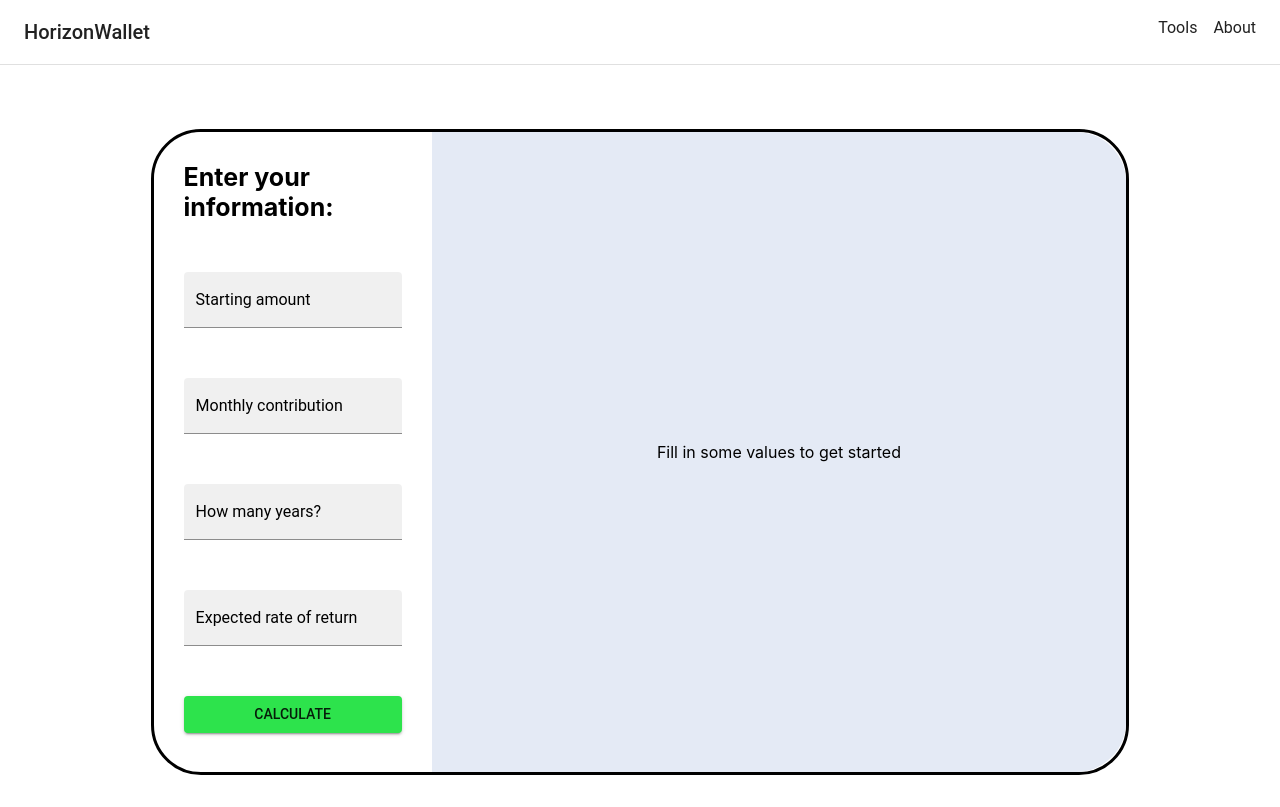
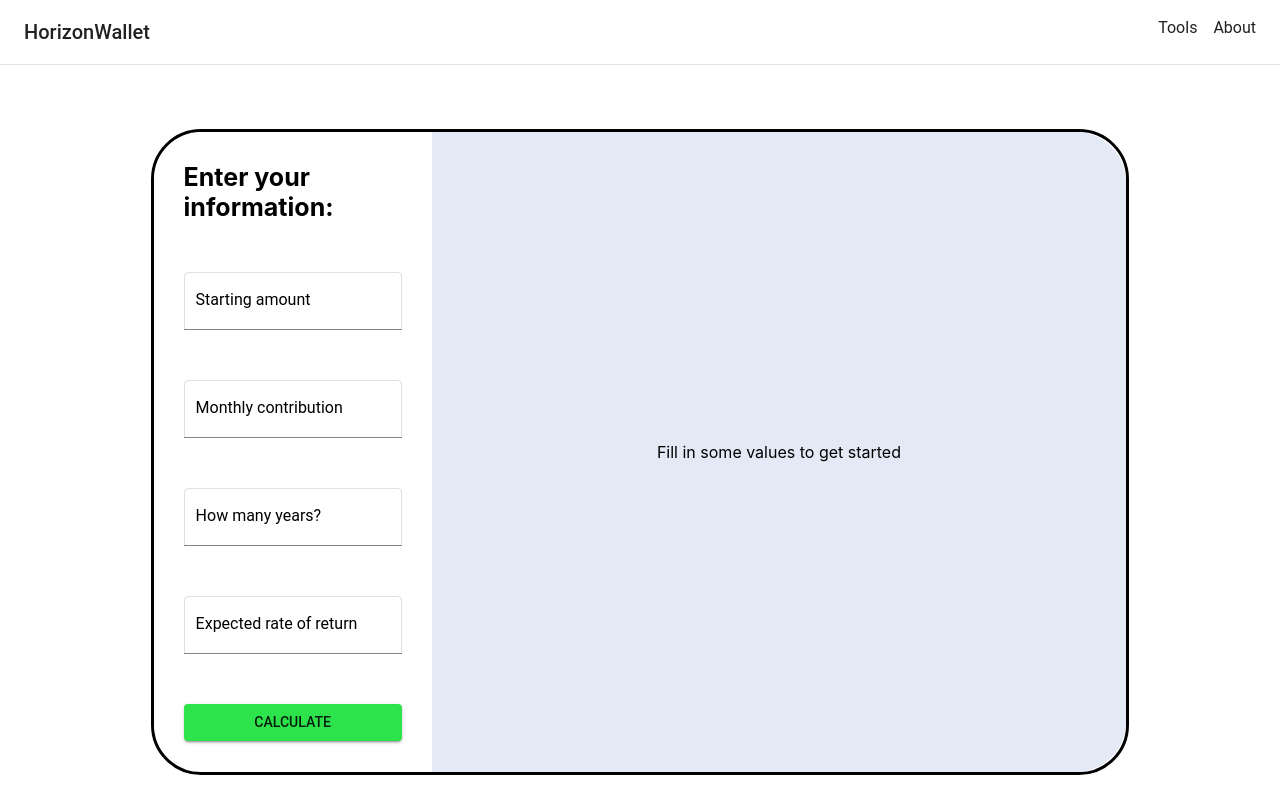
Before and after one commit to smm3123/Recharts-Investment-Calculator, a React (Create React App) app: page / in a window 1280 px wide. Built offline with nearby package versions, Linux system fonts and the light colour scheme.

Commit message:
Update theme

```diff
--- a/src/theme.js
+++ b/src/theme.js
@@ -20,6 +20,9 @@ const theme = createTheme({
       styleOverrides: {
         input: {
           color: 'black',
+          backgroundColor: 'white',
+          border: '1px solid #e0e0e0',
+          borderRadius: '5px 5px 0px 0px',
           '&::placeholder': {
             color: 'black',
             opacity: 1,
```
